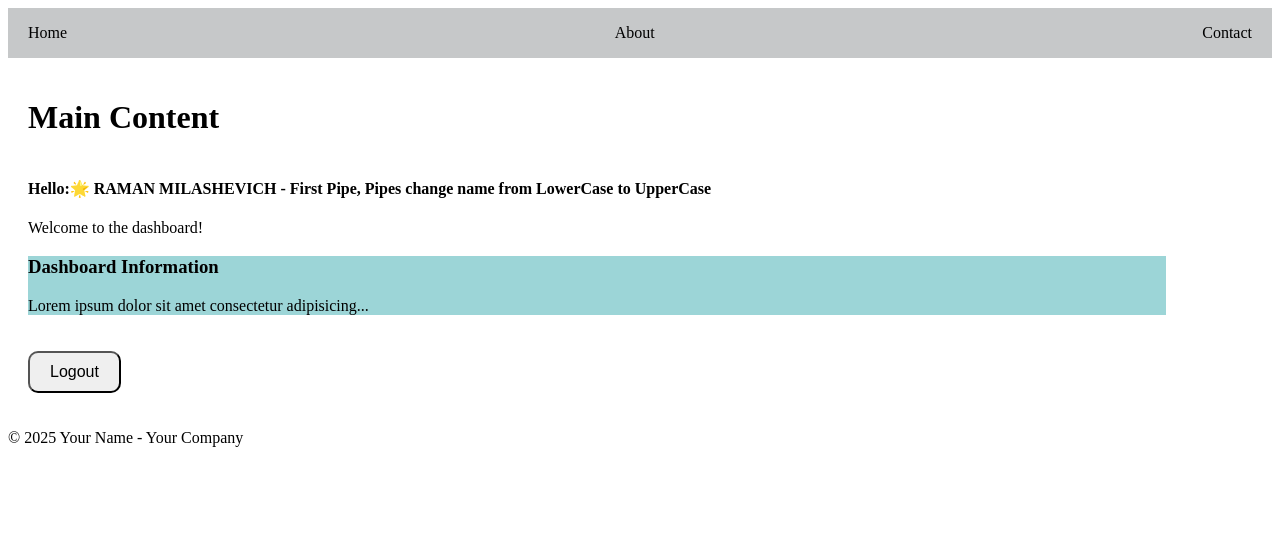
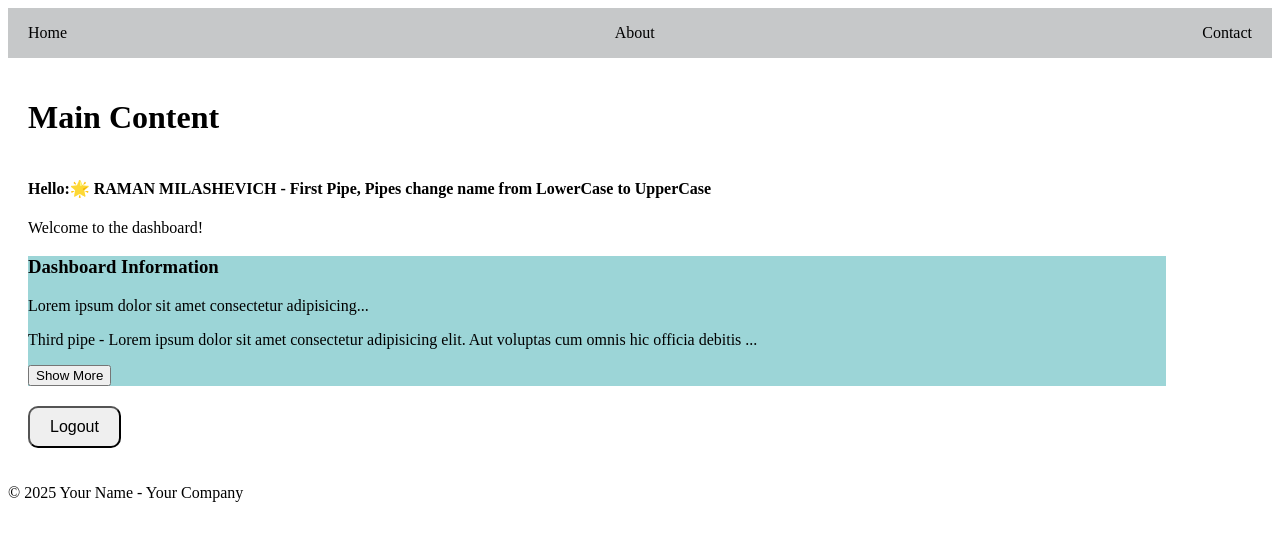
Before and after one commit to RamanMilashevich/Study-Angular, an Angular app in the folder angular-guard/: page /dashboard in a window 1280 px wide. Shown: the top 540 px of the page. Built offline with nearby package versions, Linux system fonts and the light colour scheme; sample sign-in values are in the browser's storage.

Commit message:
feat: implement third pipe with get method

```diff
--- a/angular-guard/src/app/components/dashboard/dashboard.html
+++ b/angular-guard/src/app/components/dashboard/dashboard.html
@@ -6,5 +6,7 @@
 <div class="text-conatiner">
   <h3>Dashboard Information</h3>
   <p>{{infoText | shortenText: 50}}</p>
+  <p>Third pipe - {{displayedText}}</p>
+  <button (click)="showMore = !showMore">{{ showMore ? 'Show Less' : 'Show More' }}</button>
 </div>
 <button (click)="logout()" class="btn-entry">Logout</button>
--- a/angular-guard/src/app/components/dashboard/dashboard.ts
+++ b/angular-guard/src/app/components/dashboard/dashboard.ts
@@ -13,10 +13,18 @@ import { ShortenTextPipe } from '../../Pipes/shorten-text-pipe';
 export class DashboardComponent {
   @Input() userName: string = 'Raman Milashevich';
   @Input() infoText: string = 'Lorem ipsum dolor sit amet consectetur adipisicing elit. Aut voluptas cum omnis hic officia debitis magnam voluptatibus nemo provident, iste, aperiam ratione assumenda perspiciatis voluptatem eos totam fuga sunt accusantium inventore fugiat voluptatum dicta? Iste reprehenderit error ducimus! Labore soluta incidunt, vel quisquam laborum ex alias beatae eligendi corrupti corporis similique consequatur rerum iusto! Porro, eum aliquam impedit eius voluptatum ullam quae iste, provident ea, consequuntur neque amet. Rerum in, tenetur, ullam quasi eius ea neque earum magnam aliquid pariatur iste est non quidem. Aperiam molestiae tempora quo nihil reiciendis aspernatur fugiat consequuntur dolores nobis possimus. Laborum, aperiam deleniti. Illum!';
+
+  showMore: boolean = false;
   constructor(private router: Router) {}
 
   logout() {
     localStorage.removeItem('isLoggedIn');
     this.router.navigate(['login'])
   }
+
+  get displayedText() {
+    console.log(this.showMore)
+    return this.showMore ? this.infoText : this.infoText.slice(0, 100) + '...';
+
+  }
 }
```
